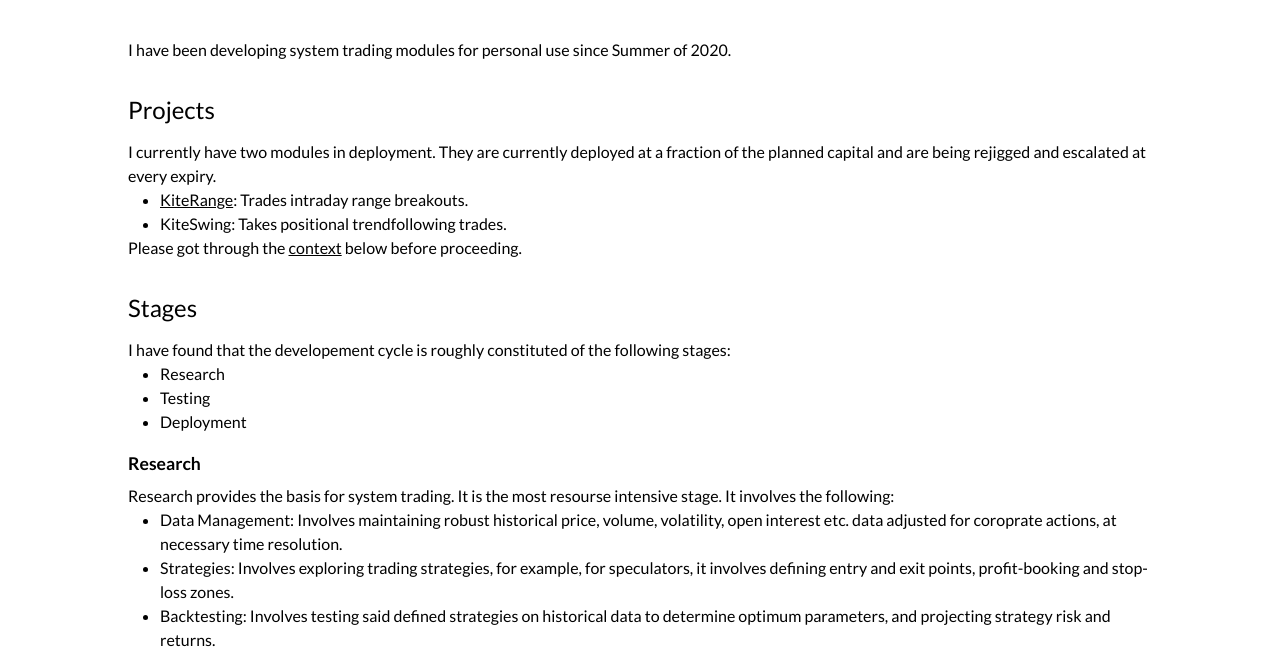
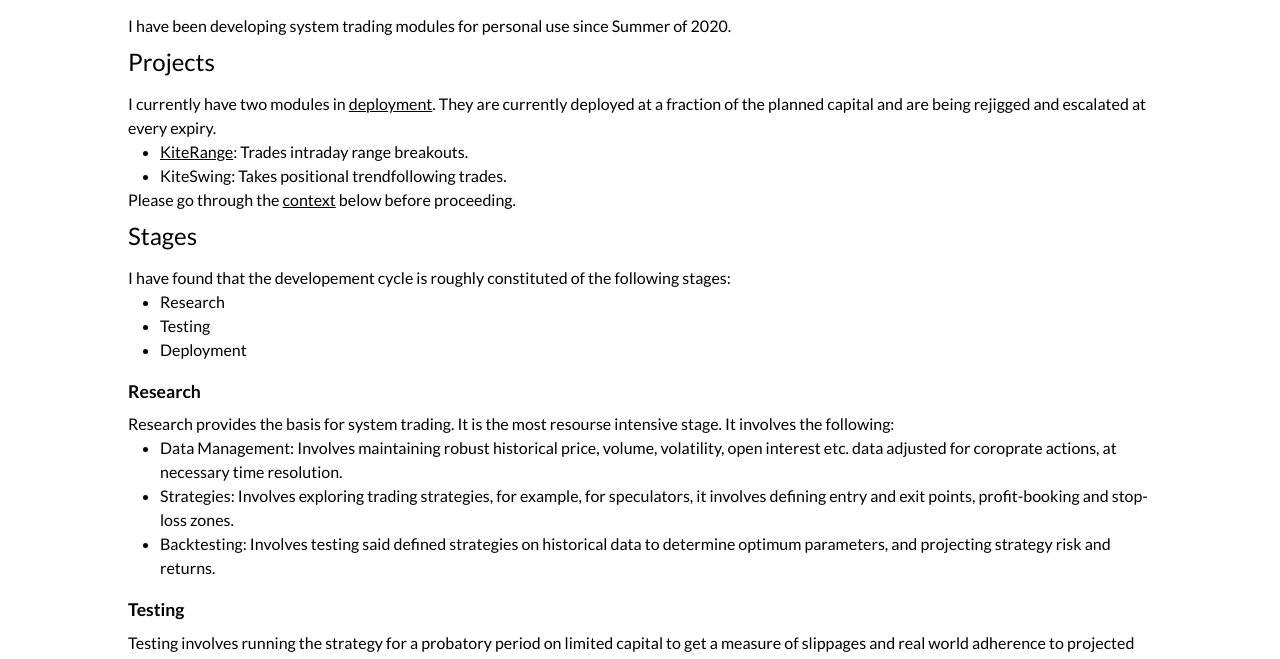
Before and after one commit to hknnisar/hknnisar.github.io, a plain HTML site: page project.html in a window 1280 px wide. Shown: the part 121-780 px from the top of the page. Drawn offline with Linux system fonts and the light colour scheme.

Commit message:
added links

```diff
--- a/project.html
+++ b/project.html
@@ -49,11 +49,11 @@
 
 	<div class="content">
 		<article>
+
+			I have been developing system trading modules for personal use since Summer of 2020.
 			<br>
-			I have been developing system trading modules for personal use since Summer of 2020.
-			<br><br>
 			<h1>Projects</h1>
-			I currently have two modules in deployment. They are currently deployed at a fraction of the planned capital and are being rejigged and escalated at every expiry.
+			I currently have two modules in <a href="project.html#Deployment"><u>deployment</u></a>. They are currently deployed at a fraction of the planned capital and are being rejigged and escalated at every expiry.
 			<ul>
 				<li>
 					<a href="KiteRange.html" title="KiteRange"><strong><u>KiteRange</u></strong></a>: Trades intraday range breakouts.
@@ -62,8 +62,8 @@
 					<strong>KiteSwing</strong>: Takes positional trendfollowing trades.
 				</li>
 			</ul>
-			Please got through the <a href="project.html#Stages"><u>context</u></a> below before proceeding.
-			<br><br>
+			Please go through the <a href="project.html#Stages"><u>context</u></a> below before proceeding.
+			<br>
 			<h1 id="Stages">
 				Stages
 			</h1>
@@ -88,7 +88,7 @@
 			</ul>
 			<h2>Testing</h2>
 			Testing involves running the strategy for a probatory period on limited capital to get a measure of slippages and real world adherence to projected risk and returns. Testing at time begins with deployment of a quick and dirty script, which is gradually developed in a robust trading module. All edge cases are resolved. All user features are built in the testing stage.
-			<h2>Deployment</h2>
+			<h2 id="Deployment">Deployment</h2>
 			With the backing of proven projected risk and returns, capital is allotted, preferably incrementally over a few expiry periods. Any bugs are ironed out before full capital is deployed. Each escalation of capital deployment includes re-backtesting with room being kept for delaying full deployment, or aborting the strategy if required as per updated re-backtest results.<br>A strategy which has performed within the projected risk and return parameters in all three market cycles is considered successfull.
 
 		</article>
```
